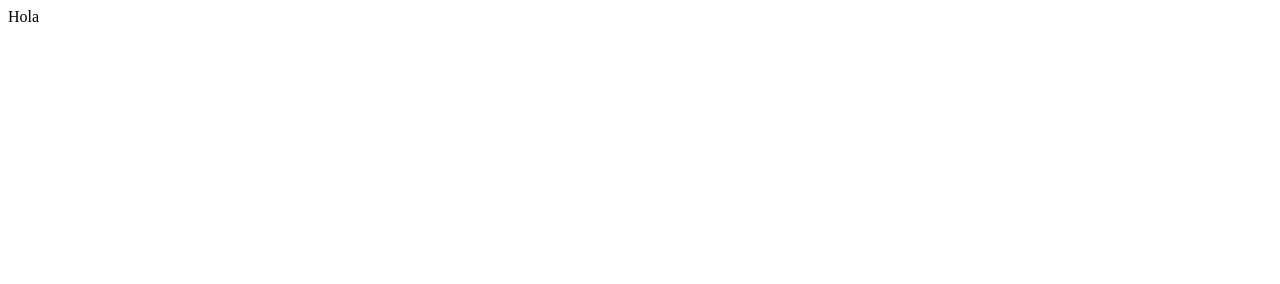
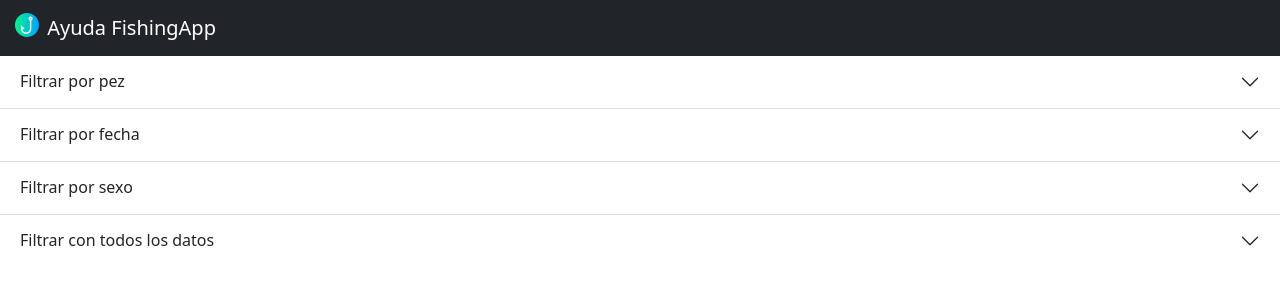
Before and after one commit to Shadowsdfg17/FishingApp, a plain HTML site: page docs/buscar.html in a window 1280 px wide. Drawn offline with nearby package versions, Linux system fonts and the light colour scheme.

Commit message:
Update buscar.html

```diff
--- a/docs/buscar.html
+++ b/docs/buscar.html
@@ -1,3 +1,75 @@
 <html>
-<p>Hola</p>
-</html>
+
+  <head>
+    <title>
+      Ayuda FishingApp
+    </title>
+    <link href="https://cdn.jsdelivr.net/npm/bootstrap@5.0.0-beta2/dist/css/bootstrap.min.css" rel="stylesheet"
+      integrity="sha384-BmbxuPwQa2lc/FVzBcNJ7UAyJxM6wuqIj61tLrc4wSX0szH/Ev+nYRRuWlolflfl" crossorigin="anonymous">
+  </head>
+
+  <body>
+     <nav class="navbar navbar-dark bg-dark">
+      <div class="container-fluid">
+        <a href="index.html" class="navbar-brand">
+          <img src="images/pesca.svg" class="d-inline-block align-top" alt="" width="30" height="24">
+          Ayuda FishingApp
+        </a>
+      </div>
+    </nav>
+    <div class="accordion accordion-flush" id="accordionFlushExample">
+  <div class="accordion-item">
+    <h2 class="accordion-header" id="flush-headingOne">
+      <button class="accordion-button collapsed" type="button" data-bs-toggle="collapse" data-bs-target="#flush-collapseOne" aria-expanded="false" aria-controls="flush-collapseOne">
+        Filtrar por pez
+      </button>
+    </h2>
+    <div id="flush-collapseOne" class="accordion-collapse collapse" aria-labelledby="flush-headingOne" data-bs-parent="#accordionFlushExample">
+      <div class="accordion-body">
+      <img class="rounded mx-auto d-block" src="images/ActividadBuscarTitulo.png" />
+      </div>
+    </div>
+  </div>
+  <div class="accordion-item">
+    <h2 class="accordion-header" id="flush-headingTwo">
+      <button class="accordion-button collapsed" type="button" data-bs-toggle="collapse" data-bs-target="#flush-collapseTwo" aria-expanded="false" aria-controls="flush-collapseTwo">
+        Filtrar por fecha
+      </button>
+    </h2>
+    <div id="flush-collapseTwo" class="accordion-collapse collapse" aria-labelledby="flush-headingTwo" data-bs-parent="#accordionFlushExample">
+      <div class="accordion-body">
+      <img class="rounded mx-auto d-block" src="images/ActividadBuscarFecha.png" />
+      </div>
+    </div>
+  </div>
+  <div class="accordion-item">
+    <h2 class="accordion-header" id="flush-headingThree">
+      <button class="accordion-button collapsed" type="button" data-bs-toggle="collapse" data-bs-target="#flush-collapseThree" aria-expanded="false" aria-controls="flush-collapseThree">
+        Filtrar por sexo
+      </button>
+    </h2>
+    <div id="flush-collapseThree" class="accordion-collapse collapse" aria-labelledby="flush-headingThree" data-bs-parent="#accordionFlushExample">
+      <div class="accordion-body">
+      <img class="rounded mx-auto d-block" src="images/ActividadBuscarGenero.png" />
+      </div>
+    </div>
+  </div>
+       <div class="accordion-item">
+    <h2 class="accordion-header" id="flush-headingFour">
+      <button class="accordion-button collapsed" type="button" data-bs-toggle="collapse" data-bs-target="#flush-collapseFour" aria-expanded="false" aria-controls="flush-collapseFour">
+        Filtrar con todos los datos
+      </button>
+    </h2>
+    <div id="flush-collapseFour" class="accordion-collapse collapse" aria-labelledby="flush-headingFour" data-bs-parent="#accordionFlushExample">
+      <div class="accordion-body">
+      <img class="rounded mx-auto d-block" src="images/ActividadBuscarTodos.png" />
+      </div>
+    </div>
+  </div>
+</div>
+    <script src="https://cdn.jsdelivr.net/npm/bootstrap@5.0.0-beta2/dist/js/bootstrap.bundle.min.js"
+      integrity="sha384-b5kHyXgcpbZJO/tY9Ul7kGkf1S0CWuKcCD38l8YkeH8z8QjE0GmW1gYU5S9FOnJ0"
+      crossorigin="anonymous"></script>
+  </body>
+
+  </html>
```
